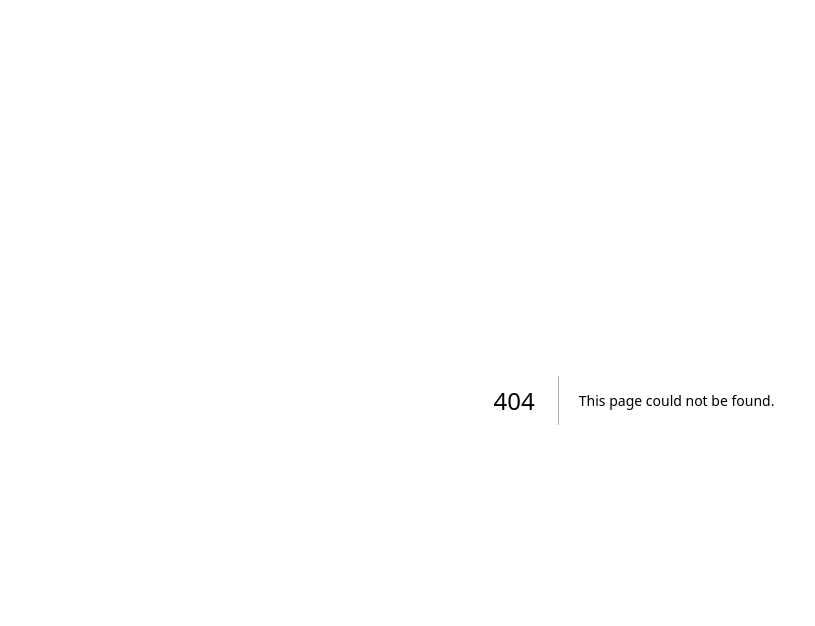
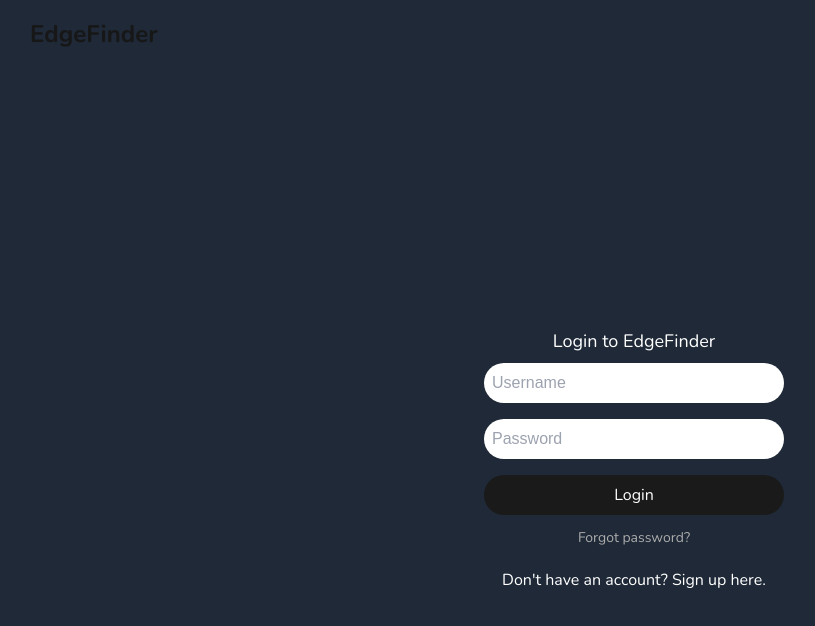
Before and after one commit to grayveins/EdgeFinder, a Next.js app in the folder edgefinder/: page /login in a window 1280 px wide. Before the commit this address had no page. Shown: the top 626 px of the page, without its empty margins (6-821 px from the left). Built offline with nearby package versions, Linux system fonts and the light colour scheme.

Commit message:
Add logo and navbar components and add login page

```diff
--- /dev/null
+++ b/edgefinder/src/app/components/Logo/Logo.css
@@ -0,0 +1,13 @@
+.logo-self {
+    font-size: 1.5em;
+    font-weight: bold;
+    font-family: "Nunito", serif;
+    padding-left: 10px;
+    margin: 10px;
+    --tw-bg-opacity: 1;
+    background: rgba(31, 41, 55, var(--tw-bg-opacity));
+  }
+
+  .logo-self:hover {
+    color: #5f5f5f;
+  }
--- /dev/null
+++ b/edgefinder/src/app/components/Logo/Logo.tsx
@@ -0,0 +1,14 @@
+'use client'
+
+import React from 'react';
+import './Logo.css';
+import Link from 'next/link';
+
+export function Logo() {
+  return (
+    <div className="w-full bg-gray-800 p-4 sticky top-0 z-10">
+        <Link className="logo-self" href="/">EdgeFinder</Link>
+    </div>
+
+  );
+}
--- a/edgefinder/src/app/components/Navbar/Navbar.tsx
+++ b/edgefinder/src/app/components/Navbar/Navbar.tsx
@@ -12,16 +12,35 @@
             <Link href="/" className="logo">
             EdgeFinder
             </Link>
-        <Link href="/about" className="navbar-link">
-            About
+            <Link className="navbar_item" href="/nba">
+                NBA
             </Link>
-        <Link href="/login" className="sign"> Signin </Link>
-        <Link href="/signup" className="sign"> Signup </Link>
+            <Link className="navbar_item" href="/about">
+                NFL
+            </Link>
+            <Link className="navbar_item" href="/about">
+                NHL
+            </Link>
+            <Link className="navbar_item" href="/about">
+                MLB
+            </Link>
+            <Link className="navbar_item" href="/about">
+                NCAA
+            </Link>
+            <Link className="navbar_item" href="/about">
+                More
+            </Link>
         </div>
+
+        <div className="flex w-full justify-end items-center">
             <div className="searchbar">
                 <Searchbar />
             </div>
-
+            <div className="">
+                <Link className="navbar_sign" href="/login"> Login </Link>
+                <Link className="navbar_sign" href="/signup"> Signup </Link>
+            </div>
+        </div>
     </nav>
   );
 }
--- /dev/null
+++ b/edgefinder/src/app/login/login.css
@@ -0,0 +1,68 @@
+.login-title {
+    font-family: "Nunito", serif;
+    font-size: 18px;
+    color: white;
+}
+
+.login {
+    display: flex;
+    flex-direction: column;
+    justify-content: center;
+    align-items: center;
+    height: 100vh;
+    --tw-bg-opacity: 1;
+    background-color: rgba(31, 41, 55, var(--tw-bg-opacity));
+}
+
+.login-input {
+    padding: 8px;
+    border: none;
+    border-radius: 24px;
+    width: 300px;
+    margin: 8px;
+    color: black
+}
+
+.login-button {
+    padding: 8px;
+    border: none;
+    border-radius: 24px;
+    width: 300px;
+    background-color: #1a1a1a;
+    color: white;
+    font-family: "Nunito", serif;
+    margin: 8px;
+    font-size: 16px;
+}
+
+.login-button:hover {
+    color: #000000;
+    background-color: rgb(84, 84, 84);
+}
+
+.signup-button {
+    padding: 8px;
+    border: none;
+    border-radius: 24px;
+    width: 300px;
+    color: white;
+    font-family: "Nunito", serif;
+    margin: 8px;
+    text-align: center;
+}
+
+.signup-button:hover {
+    color: #5f5f5f;
+}
+
+.forgot-password {
+    color: rgb(172, 172, 172);
+    font-family: "Nunito", serif;
+    margin: 4px;
+    text-align: center;
+    font-size: 14px;
+}
+
+.forgot-password:hover {
+    color: #5f5f5f;
+}
--- /dev/null
+++ b/edgefinder/src/app/login/page.tsx
@@ -0,0 +1,29 @@
+'use client'
+
+import React, {useState, useEffect} from 'react';
+import Link from 'next/link';
+import '../components/Logo/Logo.css';
+import './login.css';
+import { Logo } from '../components/Logo/Logo';
+
+export const Login = () => {
+    return (
+        <main>
+            <Logo />
+            <div className="login">
+                <h1 className="login-title">Login to EdgeFinder</h1>
+                <form className="flex flex-col">
+                    <input type="text" placeholder="Username" className="login-input"/>
+                    <input type="password" placeholder="Password" className="login-input"/>
+
+                    <button type="submit" className="login-button">Login</button>
+                    <Link href="/forgot-password" className="forgot-password">Forgot password?</Link>
+                    <Link href="/signup" className="signup-button">Don't have an account? Sign up here.</Link>
+                </form>
+            </div>
+        </main>
+
+    )
+}
+
+export default Login;
--- a/edgefinder/src/app/page.tsx
+++ b/edgefinder/src/app/page.tsx
@@ -6,7 +6,6 @@
   return (
     <main>
       <Navbar />
-
       <div className="h-screen flex flex-col items-center justify-center bg-gray-800">
         <div className="flex flex-col items-center justify-center text-white">
           <h1 className="text-7xl font-title">EdgeFinder</h1>
```
Also changed, not shown: edgefinder/src/app/components/Navbar/Navbar.css (+34 -5 lines). Lines whose indentation alone changed are shown as unchanged.
